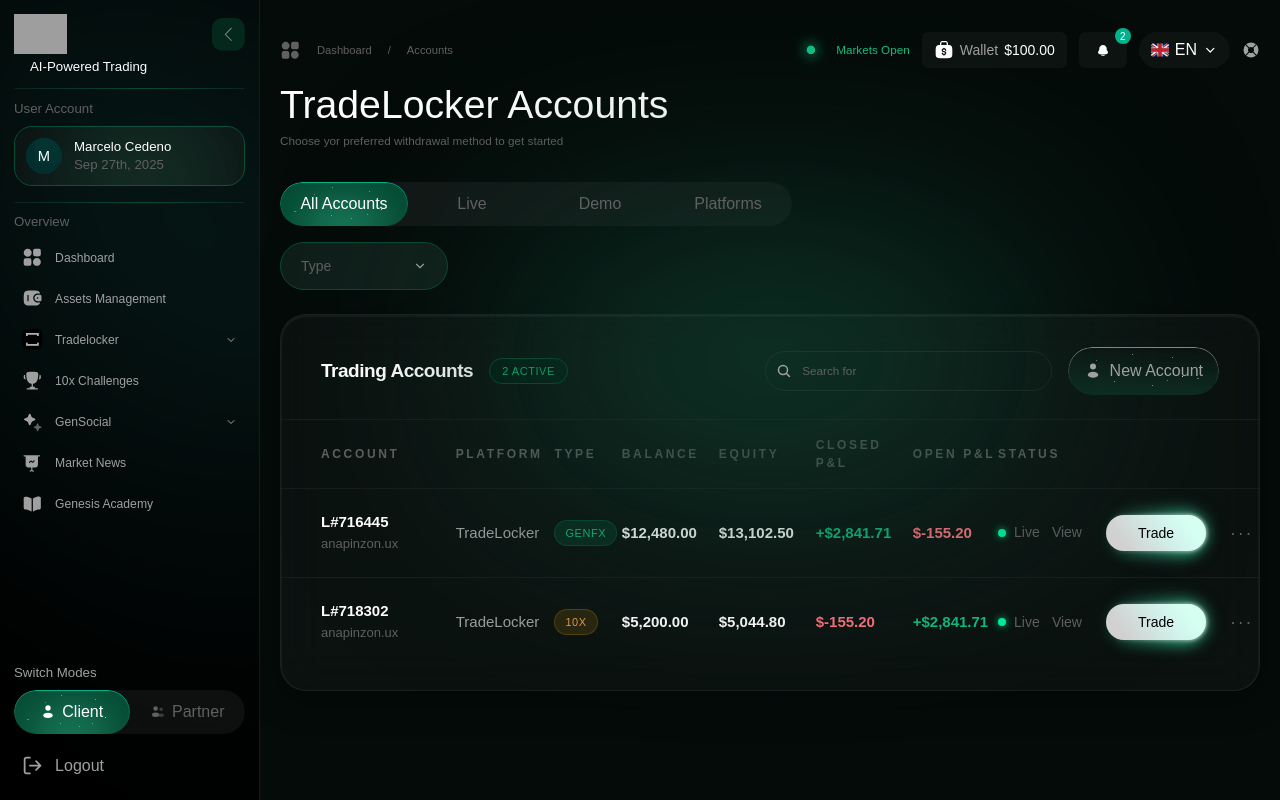
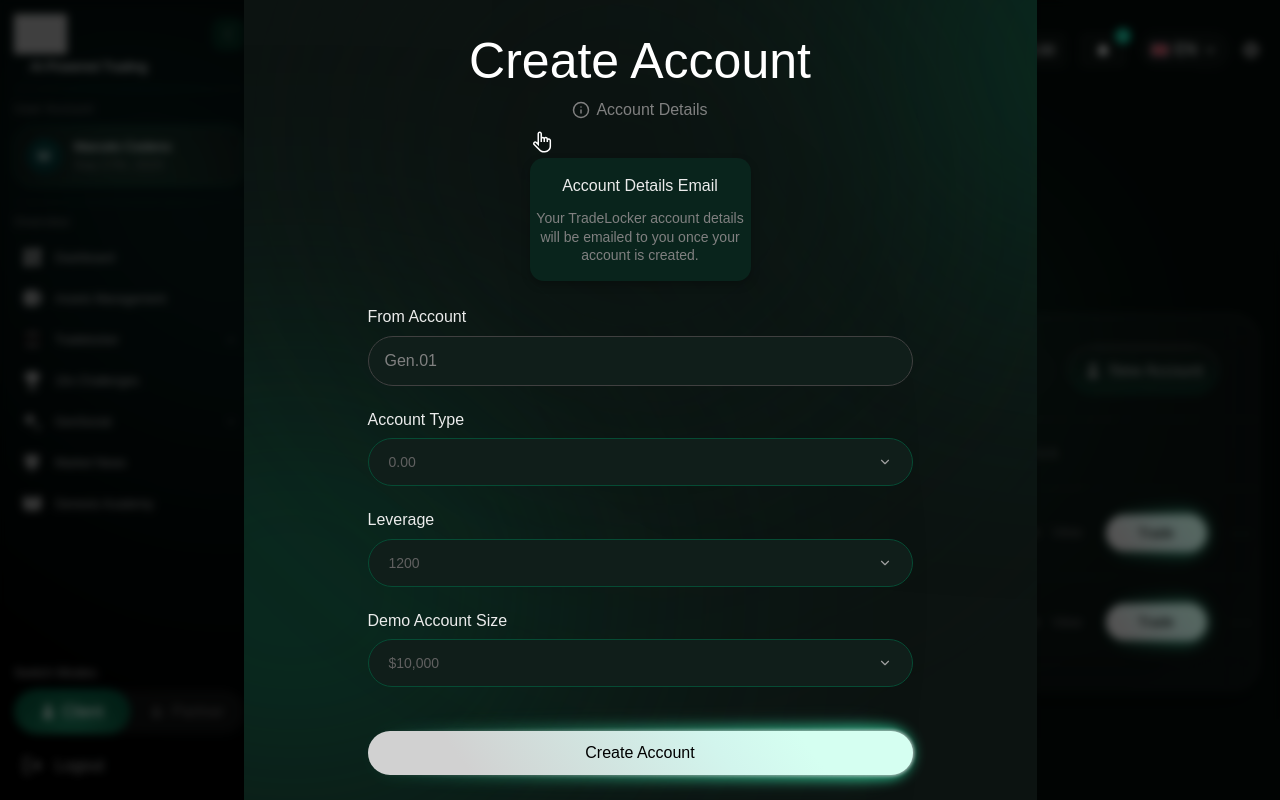
Before and after one commit to Mdx2025/GenesisFxDashboardMDX, a React (Vite) app: page /tradelocker/accounts in a window 1280 px wide. Both pictures are taken after a click on the button "New Account". Built offline with nearby package versions, Linux system fonts and the light colour scheme; grey boxes are pictures that could not be loaded; a web font is replaced by a local one.

Commit message:
feat: add Create Account modal on New Account click

```diff
--- /dev/null
+++ b/src/components/accounts/CreateAccountModal.tsx
@@ -0,0 +1,198 @@
+import { useEffect, useRef, useState, useLayoutEffect, useCallback } from 'react'
+import gsap from 'gsap'
+import { GlassSelect, GlassInput, GlowButton } from '@/components/ui'
+import type { GlassSelectOption } from '@/components/ui/GlassSelect'
+
+const ACCOUNT_TYPE_OPTIONS: GlassSelectOption[] = [
+  { value: 'standard', label: 'Standard' },
+  { value: 'ecn', label: 'ECN' },
+  { value: 'raw', label: 'Raw Spread' },
+]
+
+const LEVERAGE_OPTIONS: GlassSelectOption[] = [
+  { value: '100', label: '1:100' },
+  { value: '200', label: '1:200' },
+  { value: '500', label: '1:500' },
+  { value: '1200', label: '1:1200' },
+]
+
+const DEMO_SIZE_OPTIONS: GlassSelectOption[] = [
+  { value: '5000', label: '$5,000' },
+  { value: '10000', label: '$10,000' },
+  { value: '25000', label: '$25,000' },
+  { value: '50000', label: '$50,000' },
+  { value: '100000', label: '$100,000' },
+]
+
+function InfoIcon() {
+  return (
+    <svg width="18" height="18" viewBox="0 0 18 18" fill="none" aria-hidden="true">
+      <path d="M9 16.5C13.1421 16.5 16.5 13.1421 16.5 9C16.5 4.85786 13.1421 1.5 9 1.5C4.85786 1.5 1.5 4.85786 1.5 9C1.5 13.1421 4.85786 16.5 9 16.5Z" stroke="#808080" strokeWidth="1.5" strokeLinecap="round" strokeLinejoin="round"/>
+      <path d="M9 12V9" stroke="#808080" strokeWidth="1.5" strokeLinecap="round" strokeLinejoin="round"/>
+      <path d="M9 6H9.00833" stroke="#808080" strokeWidth="1.5" strokeLinecap="round" strokeLinejoin="round"/>
+    </svg>
+  )
+}
+
+function HandCursorIcon() {
+  return (
+    <svg width="24" height="24" viewBox="0 0 24 24" fill="none" aria-hidden="true">
+      <path d="M9.74976 1.5C8.51636 1.5 7.49976 2.5166 7.49976 3.75V12.6094L7.00757 12.0938L6.82007 11.9297C5.95581 11.0654 4.5437 11.0654 3.67944 11.9297C2.81519 12.7939 2.81519 14.2061 3.67944 15.0703V15.0938L9.82007 21.1641L9.86694 21.1875L9.89038 21.2344C10.9011 21.9932 12.1902 22.5 13.6404 22.5H14.9294C18.3308 22.5 21.0701 19.7607 21.0701 16.3594V10.5C21.0701 9.2666 20.0535 8.25 18.8201 8.25C18.5007 8.25 18.2048 8.33789 17.9294 8.46094C17.6833 7.48535 16.7957 6.75 15.7498 6.75C15.1755 6.75 14.6482 6.97559 14.2498 7.33594C13.8513 6.97559 13.324 6.75 12.7498 6.75C12.4861 6.75 12.2371 6.80566 11.9998 6.89062V3.75C11.9998 2.5166 10.9832 1.5 9.74976 1.5ZM9.74976 3C10.1658 3 10.4998 3.33398 10.4998 3.75V12H11.9998V9C11.9998 8.58398 12.3337 8.25 12.7498 8.25C13.1658 8.25 13.4998 8.58398 13.4998 9V12H14.9998V9C14.9998 8.58398 15.3337 8.25 15.7498 8.25C16.1658 8.25 16.4998 8.58398 16.4998 9V12H18.0701V10.5C18.0701 10.084 18.4041 9.75 18.8201 9.75C19.2361 9.75 19.5701 10.084 19.5701 10.5V16.3594C19.5701 18.958 17.5281 21 14.9294 21H13.6404C12.5417 21 11.5925 20.6074 10.8044 20.0156L4.73413 14.0156C4.40015 13.6816 4.40015 13.3184 4.73413 12.9844C5.06812 12.6504 5.4314 12.6504 5.76538 12.9844L8.99976 16.2188V3.75C8.99976 3.33398 9.33374 3 9.74976 3Z" fill="white"/>
+    </svg>
+  )
+}
+
+interface CreateAccountModalProps {
+  open: boolean
+  onClose: () => void
+}
+
+export function CreateAccountModal({ open, onClose }: CreateAccountModalProps) {
+  const overlayRef = useRef<HTMLDivElement>(null)
+  const modalRef = useRef<HTMLDivElement>(null)
+  const [mounted, setMounted] = useState(false)
+  const [fromAccount, setFromAccount] = useState('')
+  const [accountType, setAccountType] = useState('')
+  const [leverage, setLeverage] = useState('')
+  const [demoSize, setDemoSize] = useState('')
+
+  const handleClose = useCallback(() => {
+    const overlay = overlayRef.current
+    const modal = modalRef.current
+    if (!overlay || !modal) { onClose(); return }
+
+    gsap.to(modal, { opacity: 0, scale: 0.96, duration: 0.2, ease: 'power2.in' })
+    gsap.to(overlay, {
+      opacity: 0, duration: 0.2, ease: 'power2.in',
+      onComplete: () => { setMounted(false); onClose() },
+    })
+  }, [onClose])
+
+  useEffect(() => {
+    if (open) {
+      setMounted(true)
+      setFromAccount('')
+      setAccountType('')
+      setLeverage('')
+      setDemoSize('')
+    }
+  }, [open])
+
+  useLayoutEffect(() => {
+    if (!mounted) return
+    const overlay = overlayRef.current
+    const modal = modalRef.current
+    if (!overlay || !modal) return
+
+    gsap.set(overlay, { opacity: 0 })
+    gsap.set(modal, { opacity: 0, scale: 0.96 })
+    gsap.to(overlay, { opacity: 1, duration: 0.3, ease: 'power2.out' })
+    gsap.to(modal, { opacity: 1, scale: 1, duration: 0.35, ease: 'power2.out', delay: 0.05 })
+  }, [mounted])
+
+  useEffect(() => {
+    if (!mounted) return
+    function handleKey(e: KeyboardEvent) {
+      if (e.key === 'Escape') handleClose()
+    }
+    document.addEventListener('keydown', handleKey)
+    return () => document.removeEventListener('keydown', handleKey)
+  }, [mounted, handleClose])
+
+  if (!mounted) return null
+
+  return (
+    <div
+      ref={overlayRef}
+      className="fixed inset-0 z-[100] flex items-center justify-center bg-gfx-overlay backdrop-blur-[4px]"
+      onClick={(e) => { if (e.target === overlayRef.current) handleClose() }}
+      role="dialog"
+      aria-modal="true"
+      aria-label="Create Account"
+    >
+      <div
+        ref={modalRef}
+        className="relative w-[793px] max-w-[95vw]"
+      >
+        {/* Modal background with decorative glows */}
+        <div
+          className="absolute inset-0 overflow-hidden pointer-events-none rounded-[30px] bg-[#0C1311] shadow-[0px_4.64px_23.2px_rgba(0,0,0,0.03)] outline outline-[1.16px] outline-offset-[-1.16px] outline-[#0C1311]"
+          aria-hidden="true"
+        >
+          <div className="absolute w-[493px] h-[278px] -left-[198px] bottom-[136px] bg-[#064B34] rounded-full blur-[157px]" />
+          <div className="absolute w-[493px] h-[278px] right-[-335px] -top-[18px] bg-[#064B34] rounded-full blur-[157px]" />
+          <div className="absolute w-[587px] h-[435px] left-[350px] -top-[133px] rotate-[48deg] origin-top-left bg-[#0C1311] rounded-full blur-[157px]" />
+        </div>
+
+        {/* Close button */}
+        <button
+          onClick={handleClose}
+          className="absolute z-20 cursor-pointer hover:opacity-70 transition-opacity right-[26px] top-[31px] w-[24px] h-[24px]"
+          aria-label="Close modal"
+        >
+          <svg width="24" height="24" viewBox="0 0 24 24" fill="none">
+            <path d="M18 6L6 18" stroke="white" strokeWidth="2" strokeLinecap="round" strokeLinejoin="round"/>
+            <path d="M6 6L18 18" stroke="white" strokeWidth="2" strokeLinecap="round" strokeLinejoin="round"/>
+          </svg>
+        </button>
+
+        {/* Content */}
+        <div className="relative z-10 px-[124px] max-[840px]:px-8 pt-[101px] pb-[90px]">
+          {/* Title */}
+          <h2 className="text-white font-acid font-normal text-[clamp(2rem,6vw,3.125rem)] leading-none text-center">
+            Create Account
+          </h2>
+
+          {/* Subtitle with info icon + tooltip */}
+          <div className="flex flex-col items-center mt-[12px] mb-[24px]">
+            <div className="flex items-center gap-1.5">
+              <InfoIcon />
+              <span className="text-[#808080] text-[1rem] font-medium font-acid leading-[1.528rem]">Account Details</span>
+            </div>
+
+            {/* Tooltip popover */}
+            <div className="relative mt-[8px]">
+              <HandCursorIcon />
+              <div className="mt-1 bg-[#09241C] rounded-[14px] px-[2px] py-4 shadow-[0px_4px_8.9px_rgba(0,0,0,0.25)] text-center max-w-[221px]">
+                <p className="text-[#ECECEC] text-[1rem] font-medium font-acid leading-[1.528rem]">Account Details Email</p>
+                <p className="text-[#808080] text-[0.875rem] font-normal font-acid leading-[1.175rem] mt-2.5">Your TradeLocker account details will be emailed to you once your account is created.</p>
+              </div>
+            </div>
+          </div>
+
+          {/* Form fields */}
+          <div className="flex flex-col gap-[22px]">
+            <div>
+              <label className="block text-[#ECECEC] font-acid font-medium text-[1rem] leading-[1.528rem] mb-[0.375rem]">From Account</label>
+              <GlassInput placeholder="Gen.01" value={fromAccount} onChange={setFromAccount} />
+            </div>
+
+            <div>
+              <label className="block text-[#ECECEC] font-acid font-medium text-[1rem] leading-[1.528rem] mb-[0.375rem]">Account Type</label>
+              <GlassSelect options={ACCOUNT_TYPE_OPTIONS} placeholder="0.00" value={accountType} onChange={setAccountType} />
+            </div>
+
+            <div>
+              <label className="block text-[#ECECEC] font-acid font-medium text-[1rem] leading-[1.528rem] mb-[0.375rem]">Leverage</label>
+              <GlassSelect options={LEVERAGE_OPTIONS} placeholder="1200" value={leverage} onChange={setLeverage} />
+            </div>
+
+            <div>
+              <label className="block text-[#ECECEC] font-acid font-medium text-[1rem] leading-[1.528rem] mb-[0.375rem]">Demo Account Size</label>
+              <GlassSelect options={DEMO_SIZE_OPTIONS} placeholder="$10,000" value={demoSize} onChange={setDemoSize} />
+            </div>
+          </div>
+
+          {/* Create Account button */}
+          <div className="mt-[44px]">
+            <GlowButton
+              label="Create Account"
+              width="100%"
+              onClick={handleClose}
+            />
+          </div>
+        </div>
+      </div>
+    </div>
+  )
+}
--- a/src/pages/AccountsPage.tsx
+++ b/src/pages/AccountsPage.tsx
@@ -5,6 +5,7 @@ import { GlassCard, SparkleButton, Badge, GreenDot, SearchInput, GlowButton, Gla
 import type { GlassSelectOption } from '@/components/ui/GlassSelect'
 import { UserIcon } from '@/components/icons'
 import { tradingAccounts } from '@/data/trading-accounts'
+import { CreateAccountModal } from '@/components/accounts/CreateAccountModal'
 
 const FILTER_TABS = ['All Accounts', 'Live', 'Demo', 'Platforms'] as const
 
@@ -19,6 +20,7 @@ const GRID_COLS = '15% 11% 7.5% 10.8% 10.8% 10.8% 9.5% 6% auto'
 export default function AccountsPage() {
   const { sidebarOpen, setSidebarOpen } = useSidebar()
   const [activeTab, setActiveTab] = useState(0)
+  const [createModalOpen, setCreateModalOpen] = useState(false)
 
   return (
     <div className="relative px-4 xl:px-5 2xl:px-7 3xl:px-10 4xl:px-14 py-4 4xl:py-6">
@@ -68,7 +70,7 @@ export default function AccountsPage() {
             <div className="flex-1 sm:flex-none min-w-0">
               <SearchInput />
             </div>
-            <SparkleButton>
+            <SparkleButton onClick={() => setCreateModalOpen(true)}>
               <span className="flex items-center gap-2">
                 <UserIcon size={18} color="#A0A0A0" />
                 <span>New Account</span>
@@ -132,6 +134,8 @@ export default function AccountsPage() {
       </GlassCard>
         </div>
       </div>
+
+      <CreateAccountModal open={createModalOpen} onClose={() => setCreateModalOpen(false)} />
     </div>
   )
 }
```
